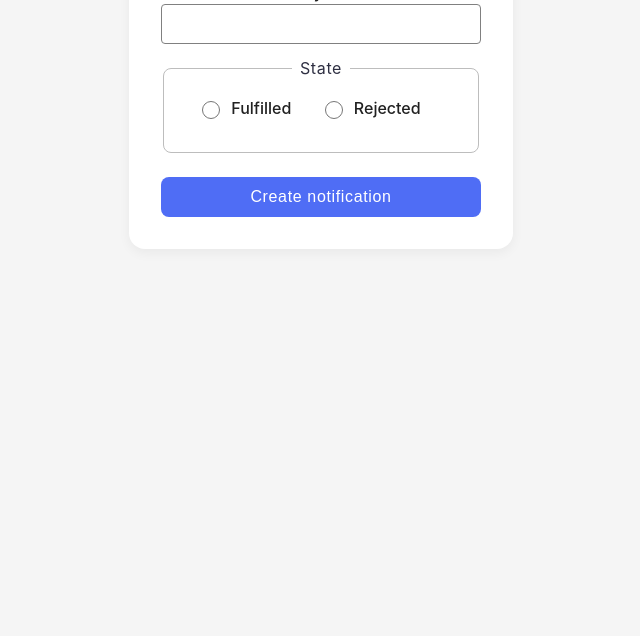
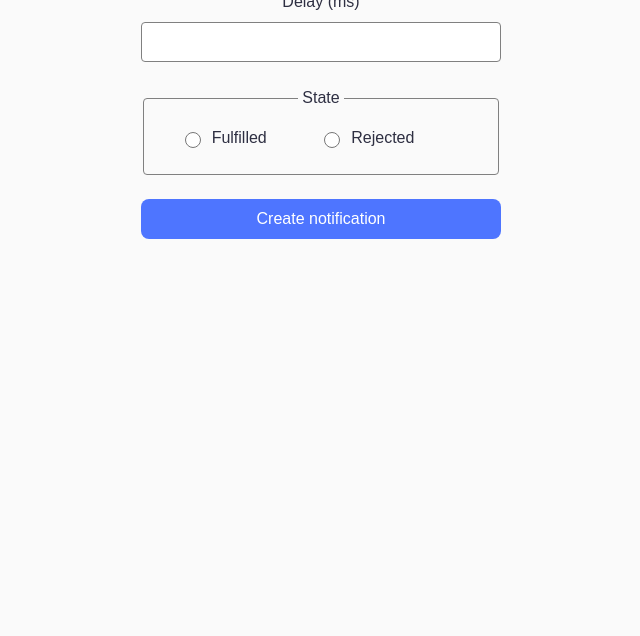
Before and after one commit to KatarginaKate/goit-js-hw-10, a website built with Vite: page src/2-snackbar.html in a window 1280 px wide. Shown: the part 164-800 px from the top of the page, without its empty margins (319-959 px from the left). Built offline with nearby package versions, Linux system fonts and the light colour scheme.

Commit message:
form added

```diff
--- a/src/css/snackbar.css
+++ b/src/css/snackbar.css
@@ -3,100 +3,83 @@
 }
 
 body {
-  font-family: 'Inter', sans-serif;
-  background-color: #f5f5f5;
+  font-family: Montserrat, sans-serif;
+  background-color: #fafafa;
   padding: 40px;
-  display: flex;
-  justify-content: center;
-  align-items: center;
-  min-height: 100vh;
+  color: #2e2f42;
 }
 
 .form {
-  background-color: #ffffff;
-  padding: 32px;
-  border-radius: 16px;
-  box-shadow: 0 4px 12px rgba(0, 0, 0, 0.05);
+  width: 360px;
+  margin: 0 auto;
 }
 
 label {
   display: block;
   font-size: 16px;
-  font-weight: 500;
-  color: #212121;
-  margin-bottom: 12px;
+  margin-bottom: 8px;
 }
 
 input[type='number'] {
+  width: 100%;
   height: 40px;
-  padding: 0 12px;
+  padding: 8px;
+  border-radius: 4px;
+  border: 1px solid #808080;
+  margin-top: 8px;
+  margin-bottom: 16px;
   font-size: 16px;
-  outline: none;
-  transition: border-color 0.2s;
-  border: 1px solid #808080;
-  border-radius: 4px;
-  width: 100%;
+}
 
+input[type='number']:hover {
+  border-color: #000;
 }
 
 input[type='number']:focus {
-  border-color: #4f6df5;
+  border-color: #4e75ff;
+  outline: none;
 }
 
 fieldset {
-  border: 1px solid #bdbdbd;
-  border-radius: 8px;
-  padding: 16px 20px 20px;
+  border: 1px solid #808080;
+  border-radius: 4px;
+  padding: 16px;
   margin-bottom: 24px;
 }
 
+fieldset:hover {
+  border-color: #000;
+}
+
 legend {
-  padding: 0 8px;
-  font-weight: 400;
+  padding: 0 4px;
   font-size: 16px;
-  line-height: 1.5;
-  letter-spacing: 0.04em;
-  color: #2e2f42;
 }
 
 fieldset label {
   display: inline-flex;
   align-items: center;
   gap: 8px;
-  font-size: 16px;
-  margin-right: 24px;
-  cursor: pointer;
+  margin-right: 48px;
 }
 
 input[type='radio'] {
-  width: 18px;
-  height: 18px;
-  cursor: pointer;
+  width: 16px;
+  height: 16px;
 }
 
-button[type='submit'] {
+button {
   width: 100%;
   height: 40px;
-  background-color: #4f6df5;
+  background-color: #4e75ff;
   border: none;
   border-radius: 8px;
-  padding: 8px 16px;
-  font-weight: 500;
+  color: #fff;
   font-size: 16px;
-  line-height: 1.5;
-  letter-spacing: 0.04em;
-  color: #fff;
   cursor: pointer;
-  transition:
-    background 0.2s,
-    transform 0.2s;
+  transition: background-color 250ms ease;
 }
 
-button[type='submit']:hover {
+button:hover {
   background-color: #6c8cff;
-  transform: translateY(-2px);
 }
-
-button[type='submit']:active {
-  transform: translateY(0);
-}
--- a/src/css/styles.css
+++ b/src/css/styles.css
@@ -14,5 +14,6 @@
 @import url('./header.css');
 @import url('./vite-promo.css');
 @import url('./badges.css');
+@import url('./back-link.css');
 @import url('./timer.css');
 @import url('./snackbar.css');
--- a/src/js/2-snackbar.js
+++ b/src/js/2-snackbar.js
@@ -0,0 +1,37 @@
+import iziToast from "izitoast";
+import "izitoast/dist/css/iziToast.min.css";
+
+const form = document.querySelector(".form");
+
+form.addEventListener("submit", event => {
+  event.preventDefault();
+
+  const delay = Number(form.elements.delay.value);
+  const state = form.elements.state.value;
+
+  const promise = new Promise((resolve, reject) => {
+    setTimeout(() => {
+      if (state === "fulfilled") {
+        resolve(delay);
+      } else {
+        reject(delay);
+      }
+    }, delay);
+  });
+
+  promise
+    .then(delay => {
+      iziToast.success({
+        message: `✅ Fulfilled promise in ${delay}ms`,
+        position: "topRight",
+      });
+    })
+    .catch(delay => {
+      iziToast.error({
+        message: `❌ Rejected promise in ${delay}ms`,
+        position: "topRight",
+      });
+    });
+
+  form.reset();
+});
```
